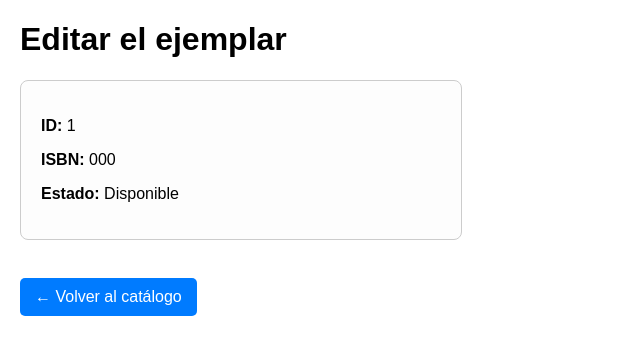
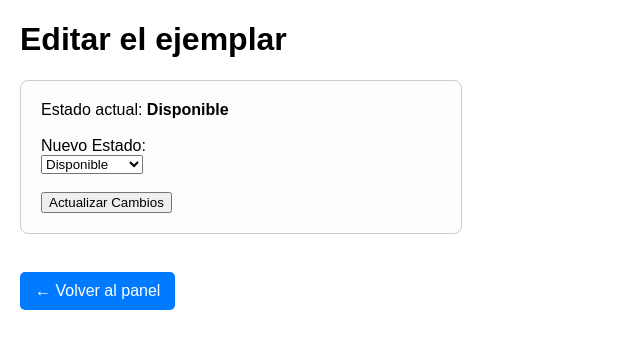
Before and after one commit to samuelperez7/bibliotecaWeb, a PHP site: page /editarEjemplar.php?id=1 in a window 1280 px wide. Shown: the top 355 px of the page, without its empty margins (0-640 px from the left). Run offline with PHP 8.4, Linux system fonts and the light colour scheme; tables that the repository leaves empty hold one stand-in row (values such as "Sample post").

Commit message:
Changes to be committed: 	modified:   editarEjemplar.php

```diff
--- a/editarEjemplar.php
+++ b/editarEjemplar.php
@@ -3,32 +3,44 @@
 session_start();
 require_once "conexion/conexionBibliotecario.php";
 
-// Extremos el ID del ejemplar a editar
-$idEjemplar = $_GET["id"] ?? null;
-
 $error = null;
-
-if ($idEjemplar) {
-    try {
 $conexion = conectarBibliotecario();
 
-        $sql = "SELECT Id_Ejemplar, ISBN_Libro, Estado FROM ejemplares WHERE Id_Ejemplar=$idEjemplar";
+if ($_SERVER['REQUEST_METHOD'] === 'POST') {
+    // Recogemos el ID oculto y el estado seleccionado en el <select>
+    $idEjemplar = $_POST['id_ejemplar'] ?? '';
+    $nuevoEstado = $_POST['estado'] ?? '';
 
+    if (!empty($idEjemplar) && !empty($nuevoEstado)) {
+        try {
+            $sql = "UPDATE ejemplares SET Estado = :estado WHERE Id_Ejemplar = :id";
             $stmt = $conexion->prepare($sql);
-        $stmt->execute();
+            $stmt->execute([
+                'estado' => $nuevoEstado,
+                'id' => $idEjemplar
+            ]);
 
-        $ejemplar = $stmt->fetch();
+            // Redirigimos de vuelta a la gestión con mensaje de éxito
+            header('Location: gestionEjemplares.php?mensaje=Ejemplar actualizado correctamente');
+            exit();
 
-        if (empty($ejemplar)) {
-            $error = "No se ha encontrado ningún ejemplar con ese ID.";
-        }
         } catch (PDOException $e) {
-        $error = "Error SQL: " . $e->getMessage();
+            $error = "Error al actualizar: " . $e->getMessage();
         }
     } else {
-    $error = "No se ha especificado qué ejemplar quieres editar.";
+        $error = "Faltan datos obligatorios.";
     }
-;
+}
+
+
+$idRecibido = $_GET['id'] ?? null;
+$ejemplar = null;
+
+if ($idRecibido) {
+    $stmt = $conexion->prepare("SELECT * FROM ejemplares WHERE Id_Ejemplar = :id");
+    $stmt->execute(['id' => $idRecibido]);
+    $ejemplar = $stmt->fetch();
+}
 ?>
 
 <!DOCTYPE html>
@@ -89,22 +101,36 @@ if ($idEjemplar) {
     <h1>Editar el ejemplar</h1>
 
     <?php if ($error): ?>
-        <p class="error"><?= htmlspecialchars($error) ?></p>
-    <?php elseif (!empty($ejemplar)): ?>
+        <p style="color: red;"><?= htmlspecialchars($error) ?></p>
+    <?php endif; ?>
 
-        <!-- Recorremos el array con un bucle foreach -->
     <div class="tarjeta">
-            <p><strong>ID:</strong> <?= htmlspecialchars($ejemplar['Id_Ejemplar']) ?></p>
-            <p><strong>ISBN:</strong> <?= htmlspecialchars($ejemplar['ISBN_Libro']) ?></p>
-            <p><strong>Estado:</strong> <?= htmlspecialchars($ejemplar['Estado']) ?></p>
+        <?php if ($ejemplar): ?>
+            <form action="editarEjemplar.php" method="POST">
+
+                <!-- Campo oculto para llevar el ID del ejemplar que estamos editando -->
+                <input type="hidden" name="id_ejemplar" value="<?= htmlspecialchars($ejemplar['Id_Ejemplar']) ?>">
+
+                <label>Estado actual: <strong><?= htmlspecialchars($ejemplar['Estado']) ?></strong></label><br><br>
+
+                <label for="estado">Nuevo Estado:</label><br>
+                <select id="estado" name="estado">
+                    <option value="Disponible" <?= ($ejemplar['Estado'] == 'Disponible') ? 'selected' : '' ?>>Disponible
+                    </option>
+                    <option value="Prestado" <?= ($ejemplar['Estado'] == 'Prestado') ? 'selected' : '' ?>>Prestado</option>
+                    <option value="Dado de baja" <?= ($ejemplar['Estado'] == 'Dado de baja') ? 'selected' : '' ?>>Dado de baja
+                    </option>
+                </select><br><br>
+
+                <button type="submit">Actualizar Cambios</button>
+            </form>
+        <?php else: ?>
+            <p>No se ha especificado un ejemplar válido para editar.</p>
+        <?php endif; ?>
     </div>
 
-
-    <?php endif; ?>
-
     <br>
-    <a href="gestionEjemplares.php" class="volver">← Volver al catálogo</a>
-
+    <a href="gestionEjemplares.php" class="volver">← Volver al panel</a>
 </body>
 
 </html>
```
Lines whose indentation alone changed are shown as unchanged.
